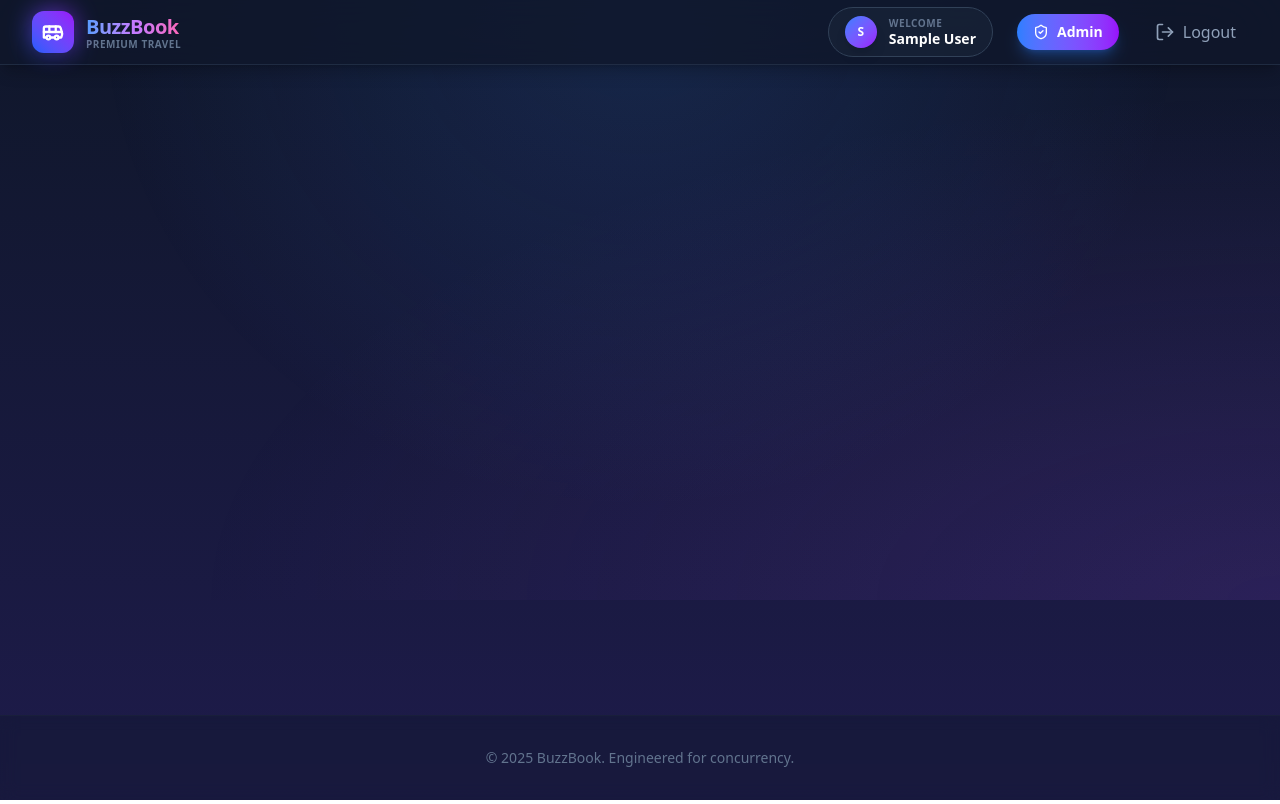
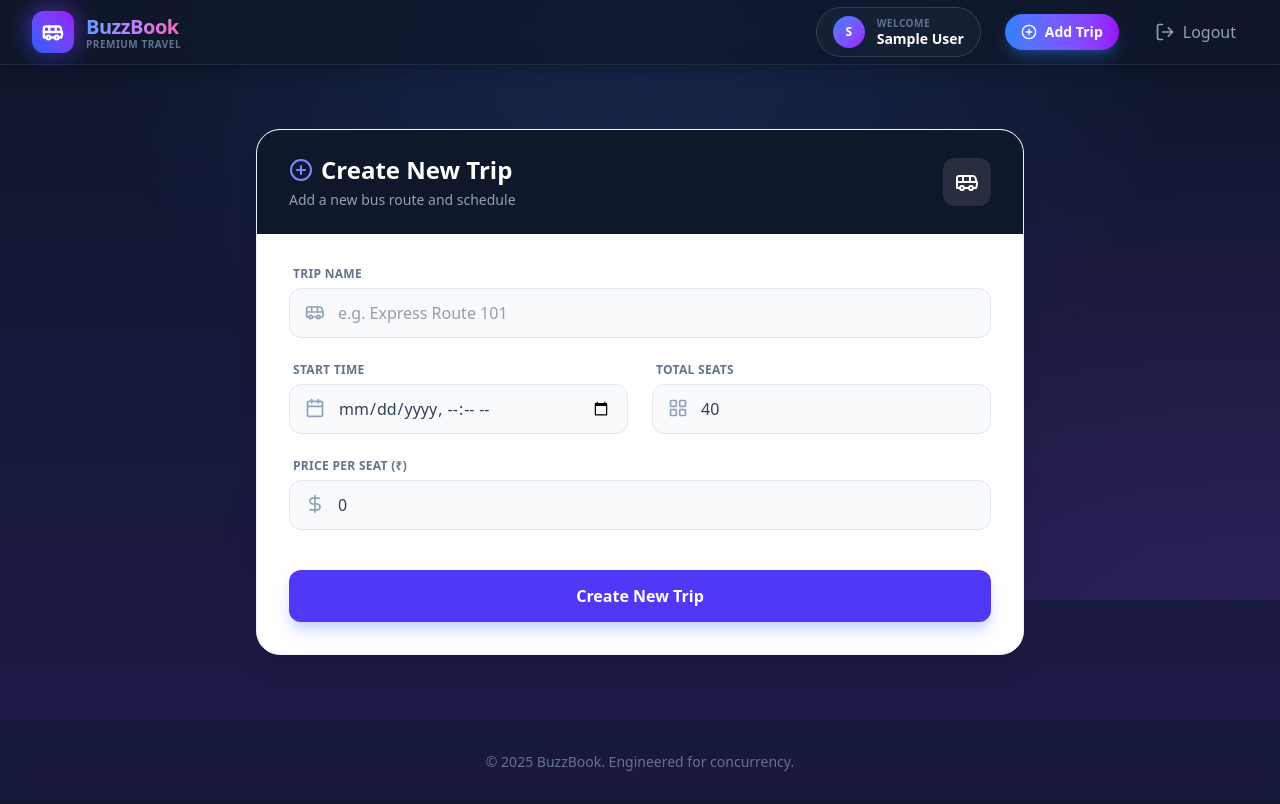
Before and after one commit to PrashantSrivastava1104/BuzzBook, a React (Vite) app in the folder frontend/: page /add-trip in a window 1280 px wide. Built offline with nearby package versions, Linux system fonts and the light colour scheme; sample sign-in values are in the browser's storage.

Commit message:
Allow any user to create trips and add routes

```diff
--- a/frontend/src/App.tsx
+++ b/frontend/src/App.tsx
@@ -39,9 +39,9 @@ function AppRoutes() {
           <Route path="/booking/:id" element={<BookingPage />} />
 
           <Route
-            path="/admin"
+            path="/add-trip"
             element={
-              <ProtectedRoute adminOnly>
+              <ProtectedRoute>
                 <AdminPage />
               </ProtectedRoute>
             }
--- a/frontend/src/components/Navbar.tsx
+++ b/frontend/src/components/Navbar.tsx
@@ -1,6 +1,6 @@
 import { Link, useNavigate } from 'react-router-dom';
 import { useAuth } from '../context/AuthContext';
-import { Bus, LogOut, ShieldCheck, Sparkles } from 'lucide-react';
+import { Bus, LogOut, PlusCircle, Sparkles } from 'lucide-react';
 
 const Navbar = () => {
     const { user, logout, isAuthenticated, isAdmin } = useAuth();
@@ -45,15 +45,13 @@ const Navbar = () => {
                                     </div>
                                 </div>
 
-                                {isAdmin && (
-                                    <Link
-                                        to="/admin"
-                                        className="group relative overflow-hidden flex items-center gap-2 px-4 py-2 rounded-full bg-gradient-to-r from-blue-500 to-purple-600 text-white hover:from-blue-600 hover:to-purple-700 transition-all shadow-lg shadow-blue-500/30 hover:shadow-xl hover:shadow-purple-500/40 font-semibold text-sm"
-                                    >
-                                        <ShieldCheck size={16} />
-                                        <span>Admin</span>
-                                    </Link>
-                                )}
+                                <Link
+                                    to="/add-trip"
+                                    className="group relative overflow-hidden flex items-center gap-2 px-4 py-2 rounded-full bg-gradient-to-r from-blue-500 to-purple-600 text-white hover:from-blue-600 hover:to-purple-700 transition-all shadow-lg shadow-blue-500/30 hover:shadow-xl hover:shadow-purple-500/40 font-semibold text-sm"
+                                >
+                                    <PlusCircle size={16} />
+                                    <span>Add Trip</span>
+                                </Link>
 
                                 <button
                                     onClick={handleLogout}
--- a/frontend/src/pages/AdminPage.tsx
+++ b/frontend/src/pages/AdminPage.tsx
@@ -3,7 +3,7 @@ import api from '../services/api';
 import { useNavigate } from 'react-router-dom';
 import { PlusCircle, Bus, Calendar, DollarSign, LayoutGrid } from 'lucide-react';
 
-const AdminPage = () => {
+const CreateTripPage = () => {
     const [name, setName] = useState('');
     const [startTime, setStartTime] = useState('');
     const [totalSeats, setTotalSeats] = useState(40);
@@ -34,9 +34,9 @@ const AdminPage = () => {
                 <div className="bg-slate-900 px-8 py-6 flex items-center justify-between">
                     <div>
                         <h1 className="text-2xl font-bold text-white flex items-center gap-2">
-                            <PlusCircle className="text-indigo-400" /> Admin Dashboard
+                            <PlusCircle className="text-indigo-400" /> Create New Trip
                         </h1>
-                        <p className="text-slate-400 text-sm mt-1">Schedule a new journey</p>
+                        <p className="text-slate-400 text-sm mt-1">Add a new bus route and schedule</p>
                     </div>
                     <div className="bg-white/10 p-3 rounded-xl">
                         <Bus className="text-white" size={24} />
@@ -123,4 +123,4 @@ const AdminPage = () => {
     );
 };
 
-export default AdminPage;
+export default CreateTripPage;
```
